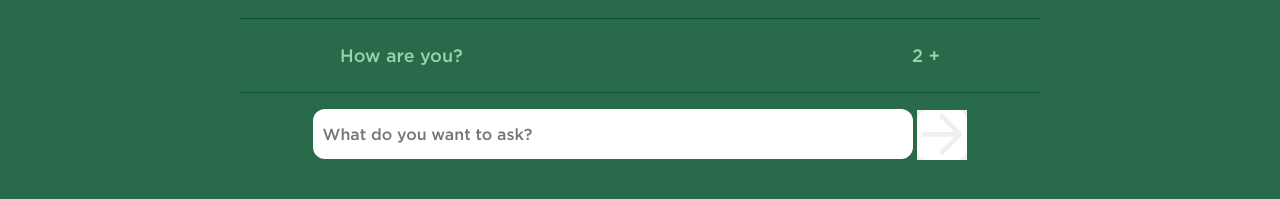
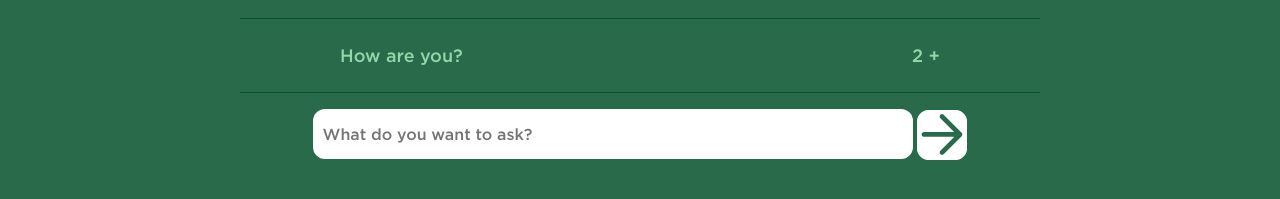
Before and after one commit to kklin/quak, a Django app: page /quakapp/ in a window 1280 px wide. Shown: the part 302-501 px from the top of the page. Run offline with Django 3.2, Linux system fonts and the light colour scheme; some libraries are stand-ins or nearby versions.

Commit message:
fixed submit button

```diff
--- a/quak/static/css/master.css
+++ b/quak/static/css/master.css
@@ -96,6 +96,7 @@ input[type="submit"] {
   background-image: url("../../static/images/arrow.png");
   background-position: 0px 0px;
   background-repeat: no-repeat;
+  background-color: transparent;
   width: 50px;
   height: 50px;
   border: 0; }
```
